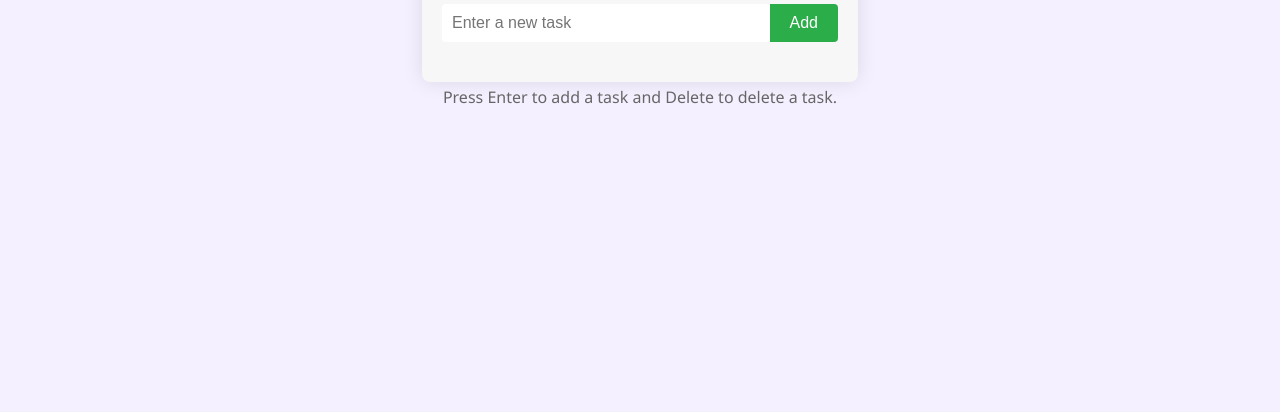
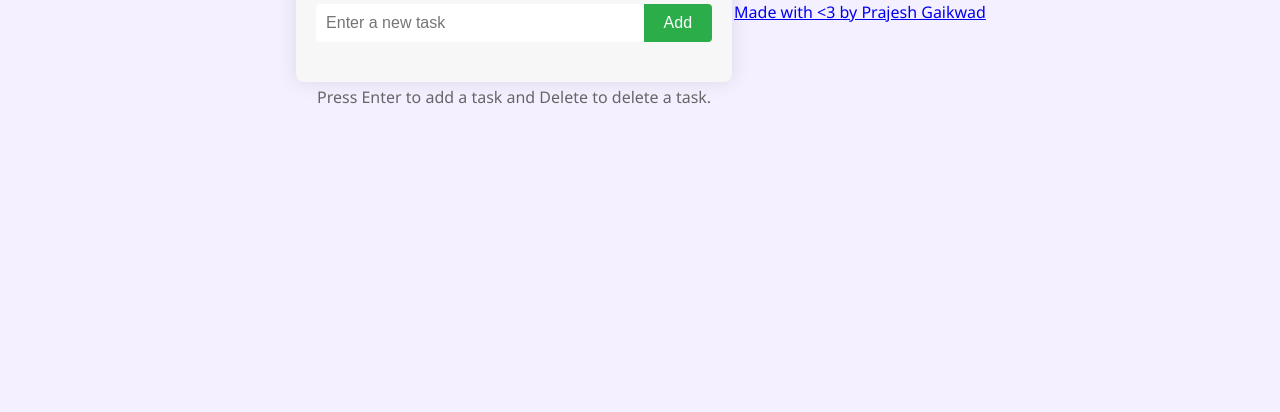
Before and after one commit to prajesh8484/TaskMinder, a plain HTML site: page index.html in a window 1280 px wide. Shown: the part 388-800 px from the top of the page. Drawn offline with Linux system fonts and the light colour scheme.

Commit message:
✨ feat: Add footer text

```diff
--- a/index.html
+++ b/index.html
@@ -41,6 +41,10 @@
         </div>
     </div>
 
+    <div class="bottom-text">
+        <a href="https://github.com/prajesh8484" target="_blank" class="p"> Made with <3 by Prajesh Gaikwad</a>
+    </div>
+
     <script src="script.js"></script>
 </body>
 </html>
```
